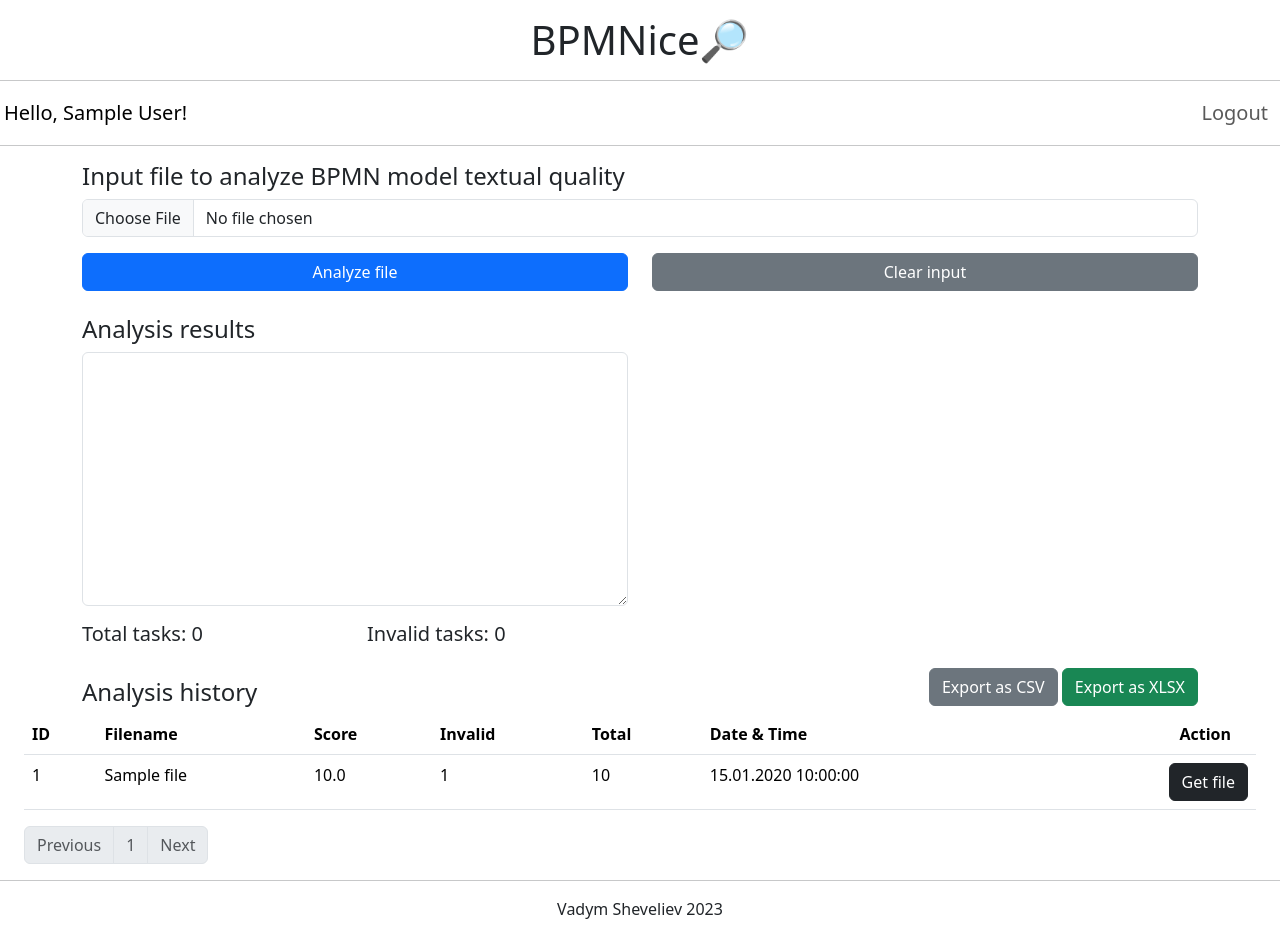
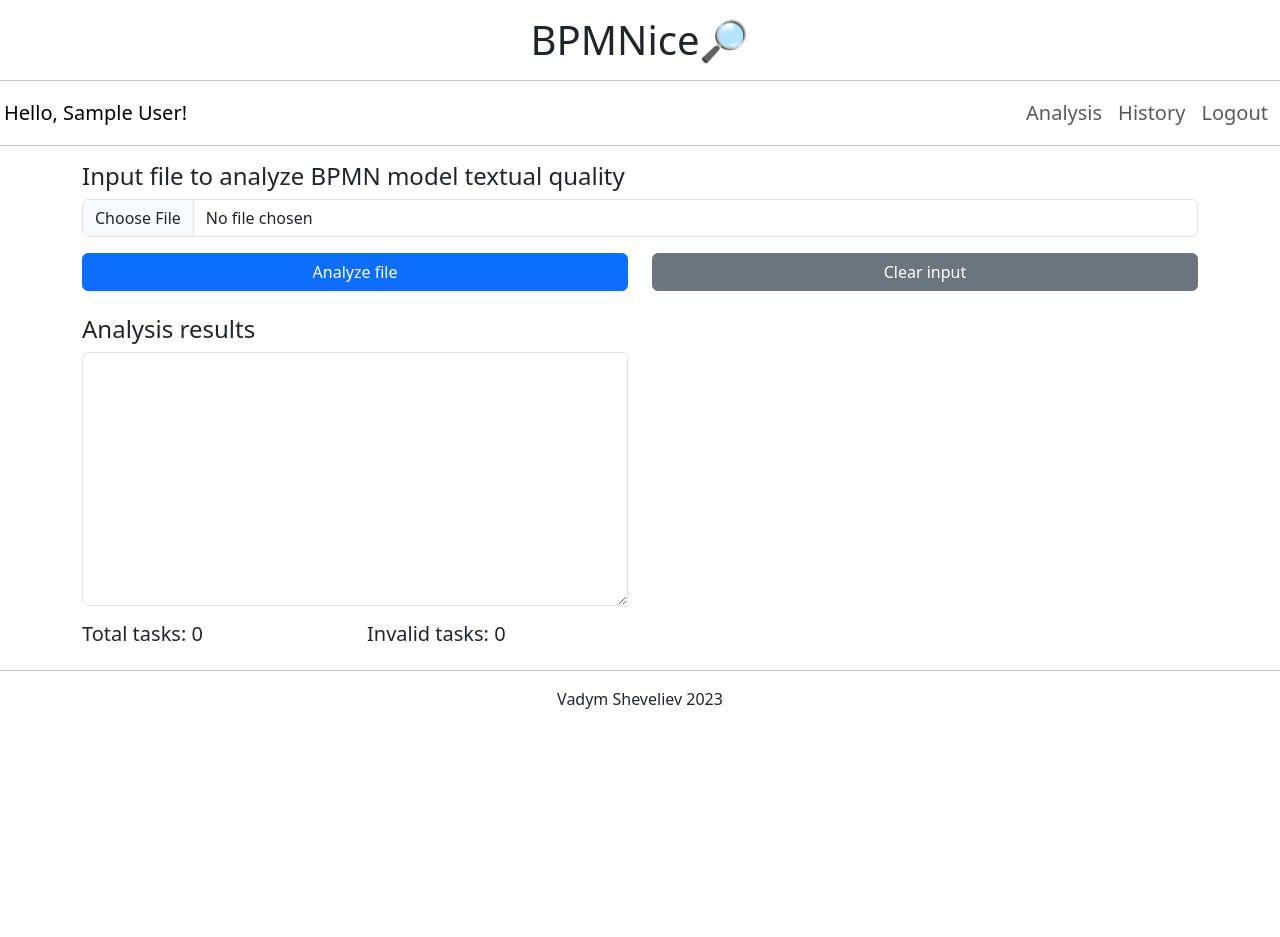
Before and after one commit to pixeleon/bpmnice, a Flask app: page / in a window 1280 px wide. After the commit the page ends 709 px from the top, so only its background shows below. Run offline with Flask 3, Linux system fonts and the light colour scheme; a user stored in the database is signed in; tables that the repository leaves empty hold one stand-in row (values such as "Sample post"); parts of the project's set-up code (start-up, migrations or seed data) failed here and were passed over; some libraries are stand-ins or nearby versions.

Commit message:
Make file analysis available for anonymous users

```diff
--- a/app/controller.py
+++ b/app/controller.py
@@ -31,14 +31,19 @@ def load_user(user_id):
 
 
 @app.route("/")
+def home():
+    return render_template('home.html')
+
+
+@app.route("/history")
 @login_required
-def hello():
+def history():
     user_id = current_user.id
     page = request.args.get('page', default=1, type=int)
     page_size = request.args.get('page_size', default=10, type=int)
     results = repository.get_results_page(user_id, page, page_size)
     results_count = repository.get_results_count(user_id)
-    return render_template('home.html',
+    return render_template('history.html',
                            results=results,
                            page=page,
                            page_size=page_size,
@@ -62,7 +67,7 @@ def upload_file():
         return jsonify({'error': 'Invalid file extension in upload request'})
 
     if file:
-        user_id = current_user.id
+        user_id = current_user.id if current_user.is_authenticated else 0
         print('Valid file submitted: ', filename)
         return jsonify(analyzer.analyze_file(file, user_id))
 
@@ -93,7 +98,7 @@ def export_csv():
 
 
 @app.route('/export_xls', methods=['GET'])
-def export_data():
+def export_xls():
     data = repository.get_all_results(current_user.id)
     export_file = exporter.export_to_xls_file(data)
     return send_file(
@@ -125,7 +130,7 @@ def post_signup():
     if is_user_created:
         user = repository.get_app_user_by_credentials(email, password)
         login_user(user, remember=False)
-        return redirect(url_for('hello'))
+        return redirect(url_for('home'))
     else:
         flash('This email address already in use!')
         return redirect(url_for('signup'))
@@ -143,7 +148,12 @@ def post_login():
         return redirect(url_for('login'))
 
     login_user(user, remember=remember)
-    return redirect(url_for('hello'))
+    redirect_url = request.form.get('redirect')
+
+    if redirect_url:
+        return redirect(redirect_url)
+    else:
+        return redirect(url_for('home'))
 
 
 @app.route('/logout')
--- a/app/static/export.js
+++ b/app/static/export.js
@@ -1,5 +1,5 @@
 function exportData(format) {
-const endpoint = format === 'csv' ? '/export_csv' : '/export_xls';
+    let endpoint = format === 'csv' ? '/export_csv' : format === 'xlsx' ? '/export_xls' : '/export';
 
     fetch(endpoint, {
         method: 'GET',
--- a/app/static/script.js
+++ b/app/static/script.js
@@ -103,16 +103,3 @@ document.getElementById('clearFileInput').addEventListener('click', function ()
     fileInput.classList.remove(BOOTSTRAP_INVALID_FEEDBACK_CLASS);
     invalidFeedback.style.display = 'none';
 });
-
-document.addEventListener('DOMContentLoaded', function () {
-    let buttons = document.querySelectorAll('.download-button');
-    buttons.forEach(button => {
-        button.addEventListener('click', function () {
-            const analysisId = button.getAttribute('data-id');
-            const downloadLink = document.createElement("a");
-            downloadLink.href = `/download/${analysisId}`;
-            downloadLink.download = "";
-            downloadLink.click();
-        });
-    });
-});
--- a/app/templates/base.html
+++ b/app/templates/base.html
@@ -16,6 +16,12 @@
         <span class="navbar-brand mb-0 h1">Hello, {{ current_user.name }}!</span>
         {% endif %}
         <div class="navbar-nav ms-auto h5 text-dark">
+            <a href="{{ url_for('home') }}" class="nav-link">
+                Analysis
+            </a>
+            <a href="{{ url_for('history') }}" class="nav-link">
+                History
+            </a>
             {% if not current_user.is_authenticated %}
             <a href="{{ url_for('login') }}" class="nav-link">
                 Login
--- a/app/templates/home.html
+++ b/app/templates/home.html
@@ -38,70 +38,9 @@
             </div>
         </div>
     </div>
-    <div class="row">
-        <div class="d-flex justify-content-between align-items-center">
-            <h4 class="mt-4">Analysis history</h4>
-            <div class="mt-auto mb-2">
-                <button class="btn btn-secondary" onclick="exportData('csv')">Export as CSV</button>
-                <button class="btn btn-success" onclick="exportData('xlsx')">Export as XLSX</button>
-            </div>
-        </div>
-    </div>
-</div>
-<div class="px-4">
-    {% if results is none or results|length == 0 %}
-    <p class="text-center fs-4">No files have been analyzed yet</p>
-    {% else %}
-    <table id="resultsTable" class="table">
-        <thead>
-        <tr>
-            <th>ID</th>
-            <th>Filename</th>
-            <th>Score</th>
-            <th>Invalid</th>
-            <th>Total</th>
-            <th class="d-none d-lg-table-cell">Date & Time</th>
-            <th style="text-align: right; padding-right: 25px">Action</th>
-        </tr>
-        </thead>
-        <tbody>
-        {% for result in results %}
-        <tr>
-            <td>{{ result['id'] }}</td>
-            <td class="text-truncate" style="max-width: 250px">{{result['filename']}}</td>
-            <td>{{ result['score'] }}</td>
-            <td>{{ result['invalid_tasks'] }}</td>
-            <td>{{ result['total_tasks'] }}</td>
-            <td class="d-none d-lg-table-cell">{{ result['created_time'].strftime('%d.%m.%Y %H:%M:%S')}}</td>
-            <td style="text-align: right">
-                <button type="button" class="btn btn-dark download-button" data-id="{{ result.id }}">Get file</button>
-            </td>
-        </tr>
-        {% endfor %}
-        </tbody>
-    </table>
-    <ul class="pagination mt-3">
-        <li class="page-item">
-            {% if page > 1 %}
-            <a href="{{ url_for('hello', page=page-1, page_size=page_size) }}" class="page-link">Previous</a>
-            {% else %}
-            <a class="page-link disabled">Previous</a>
-            {% endif %}
-        </li>
-        <li class="page-item active disabled"><a class="page-link">{{page}}</a></li>
-        <li class="page-item">
-            {% if (page - 1) * page_size + results|length < total_results %}
-            <a href="{{ url_for('hello', page=page+1, page_size=page_size) }}" class="page-link">Next</a>
-            {% else %}
-            <a class="page-link disabled">Next</a>
-            {% endif %}
-        </li>
-    </ul>
-    {% endif %}
 </div>
 
 <script type="text/javascript" src="https://cdnjs.cloudflare.com/ajax/libs/raphael/2.1.4/raphael-min.js"></script>
 <script type="text/javascript" src="https://cdnjs.cloudflare.com/ajax/libs/justgage/1.2.9/justgage.min.js"></script>
 <script src="../static/script.js"></script>
-<script src="../static/export.js"></script>
 {% endblock %}
--- a/app/templates/login.html
+++ b/app/templates/login.html
@@ -23,6 +23,7 @@
                 </div>
             </div>
         </div>
+        <input type="hidden" name="redirect" value="{{ request.args.get('next') }}">
         <div class="alert alert-secondary" role="alert" style="margin-top: 1rem">
             Dont have an account yet? Go to <a href="{{ url_for('signup') }}" class="alert-link">signup page</a> to
             create one!
```
Also changed, not shown: app/static/download.js (added, +12 -0 lines), app/templates/history.html (added, +68 -0 lines). Lines whose indentation alone changed are shown as unchanged.
